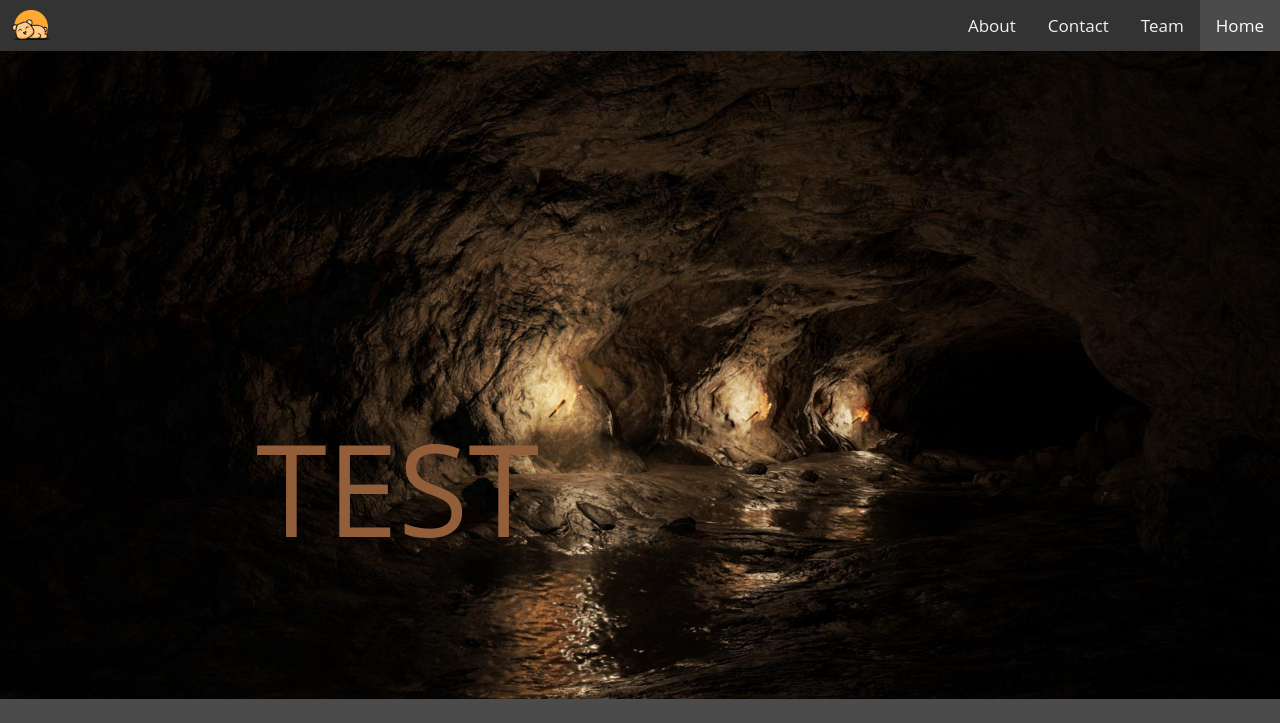
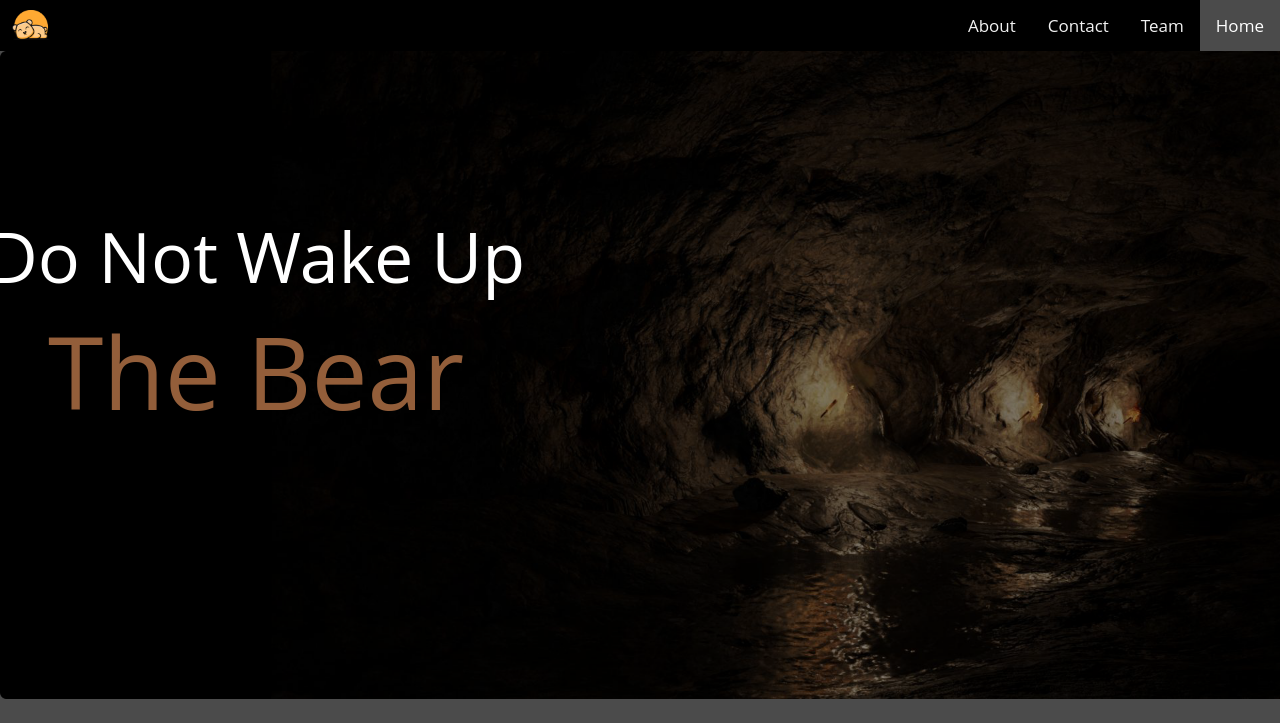
Before and after one commit to bohmani/CIU265_G13_Website, a plain HTML site: page index.html in a window 1280 px wide. Shown: the top 723 px of the page. Drawn offline with Linux system fonts and the light colour scheme.

Commit message:
Landing page
Put in a new landing page

```diff
--- a/css/main.css
+++ b/css/main.css
@@ -16,6 +16,21 @@ body {
     text-align: center;
     padding: 10px 12px;
 
+}
+
+h9 {
+    color: #FFF;
+    font-size: 70px;
+    float: left;
+    translate: -50% -200%;
+
+}
+
+h10 {
+    color: #935e3a;
+    font-size: 100px;
+    float: left;
+    translate: -50% -200%;
 }
 
 .container {
@@ -144,7 +159,7 @@ a {
 
     /* Add a black background color to the top navigation */
     .topnav {
-        background-color: #333;
+        background-color: #000000;
         overflow: hidden;
     }
 
--- a/index.html
+++ b/index.html
@@ -20,8 +20,8 @@
     </div>
 
     <div class="container">
-        <img src="img/cave.jpeg" class="landing-page-img">
-        <div class="landing-page-header">TEST</div>
+        <img src="img/cave_dimmed_2.png" class="landing-page-img">
+        <div class="landing-page-header"><h9>Do Not Wake Up</h9><br><h10>The Bear</h10></div>
 
     </div>
 
```
Also changed, not shown: img/cave_dimmed_2.png (added).
